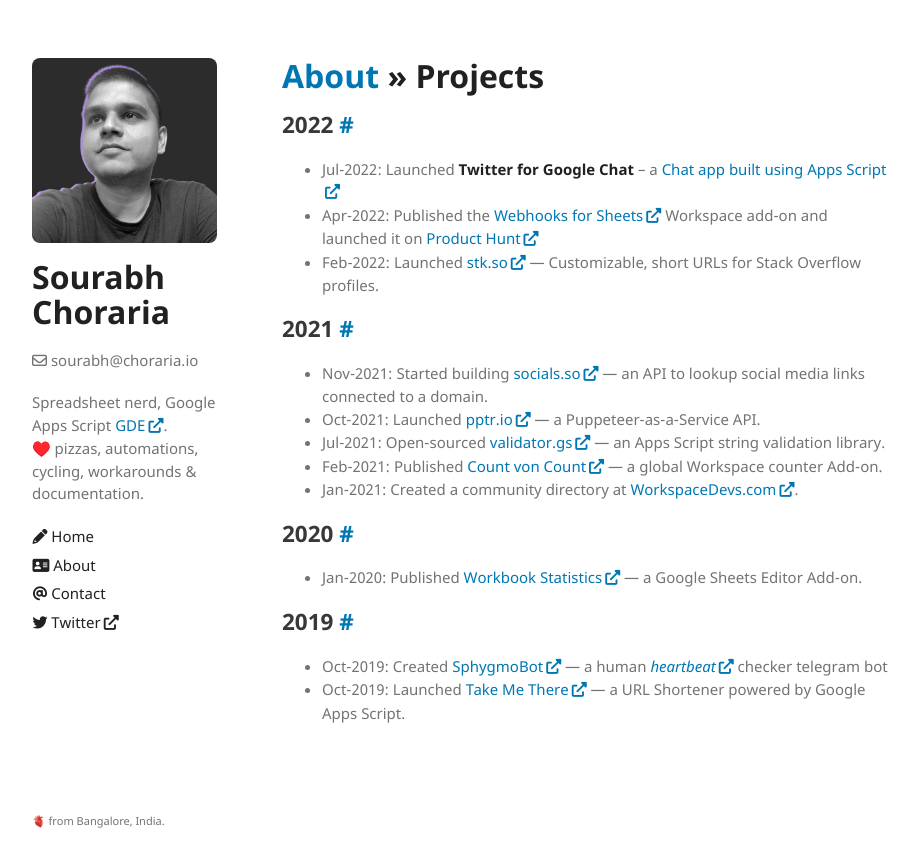
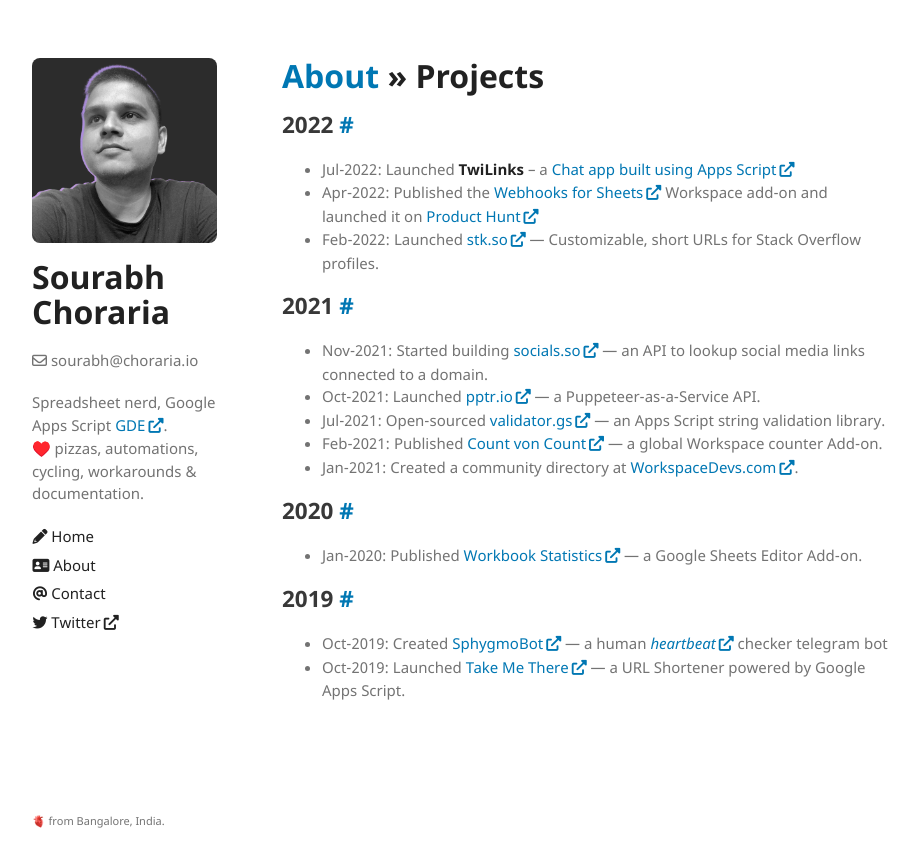
Before and after one commit to choraria/choraria-io, a Jekyll site: the page built from pages/projects.md, in a window 1280 px wide. Shown: the top 867 px of the page, without its empty margins (178-1097 px from the left). Built offline with Jekyll 4.4.1, drawn with Linux system fonts in a browser that asks for light colours.

Commit message:
updated links

```diff
--- a/pages/projects.md
+++ b/pages/projects.md
@@ -7,7 +7,7 @@ permalink: /projects/
 
 ## 2022
 
-- Jul-2022: Launched **Twitter for Google Chat** – a [Chat app built using Apps Script](https://script.gs/introducing-twitter-for-google-chat-a-chat-app-built-using-apps-script/)
+- Jul-2022: Launched **TwiLinks** – a [Chat app built using Apps Script](https://script.gs/introducing-twilinks-a-chat-app-built-using-apps-script/)
 - Apr-2022: Published the [Webhooks for Sheets](https://workspace.google.com/marketplace/app/webhooks_for_sheets/860288437469) Workspace add-on and launched it on [Product Hunt](https://www.producthunt.com/posts/webhooks-for-sheets)
 - Feb-2022: Launched [stk.so](https://stk.so/) — Customizable, short URLs for Stack Overflow profiles.
 
```
Also changed, not shown: pages/about.md (+1 -1 lines).
